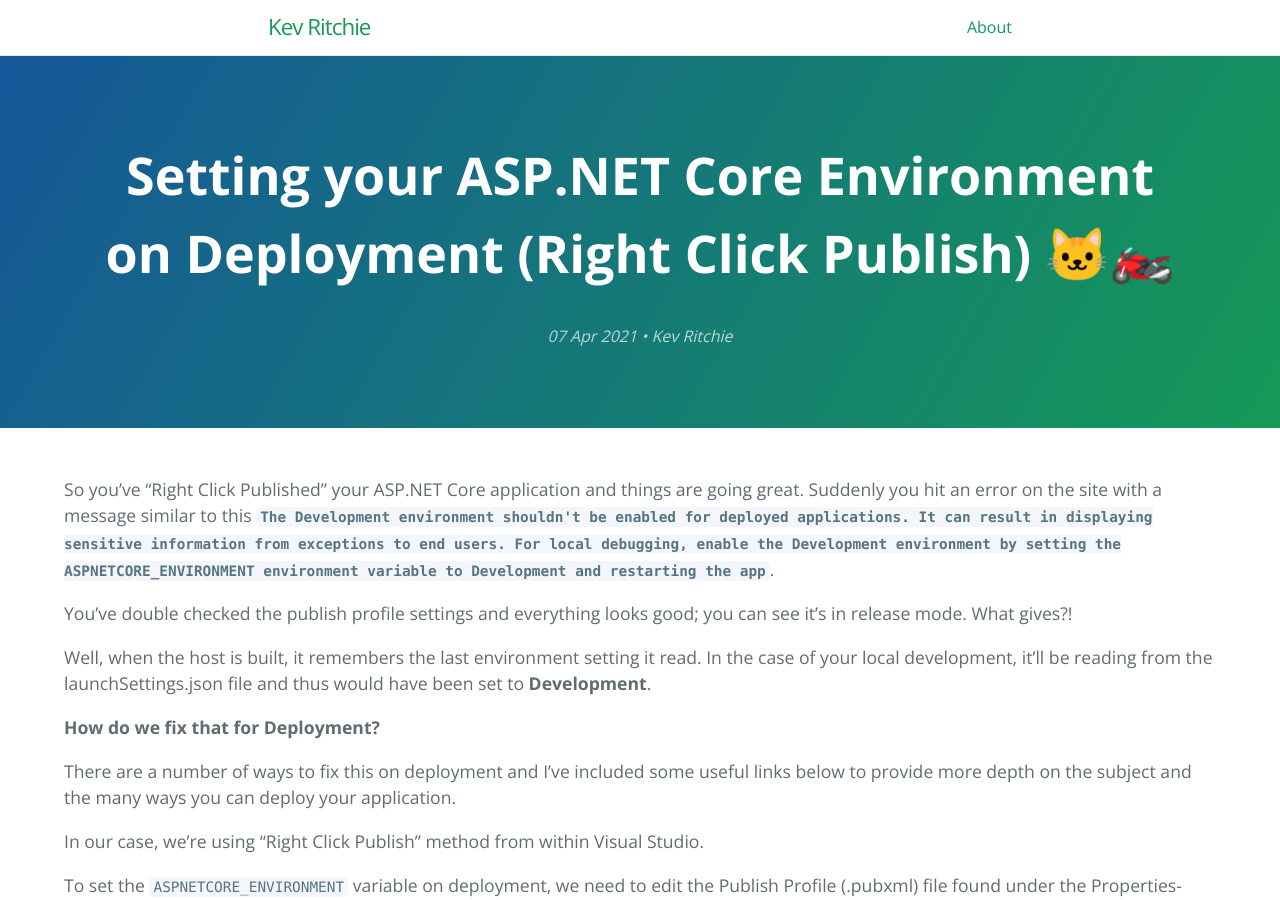
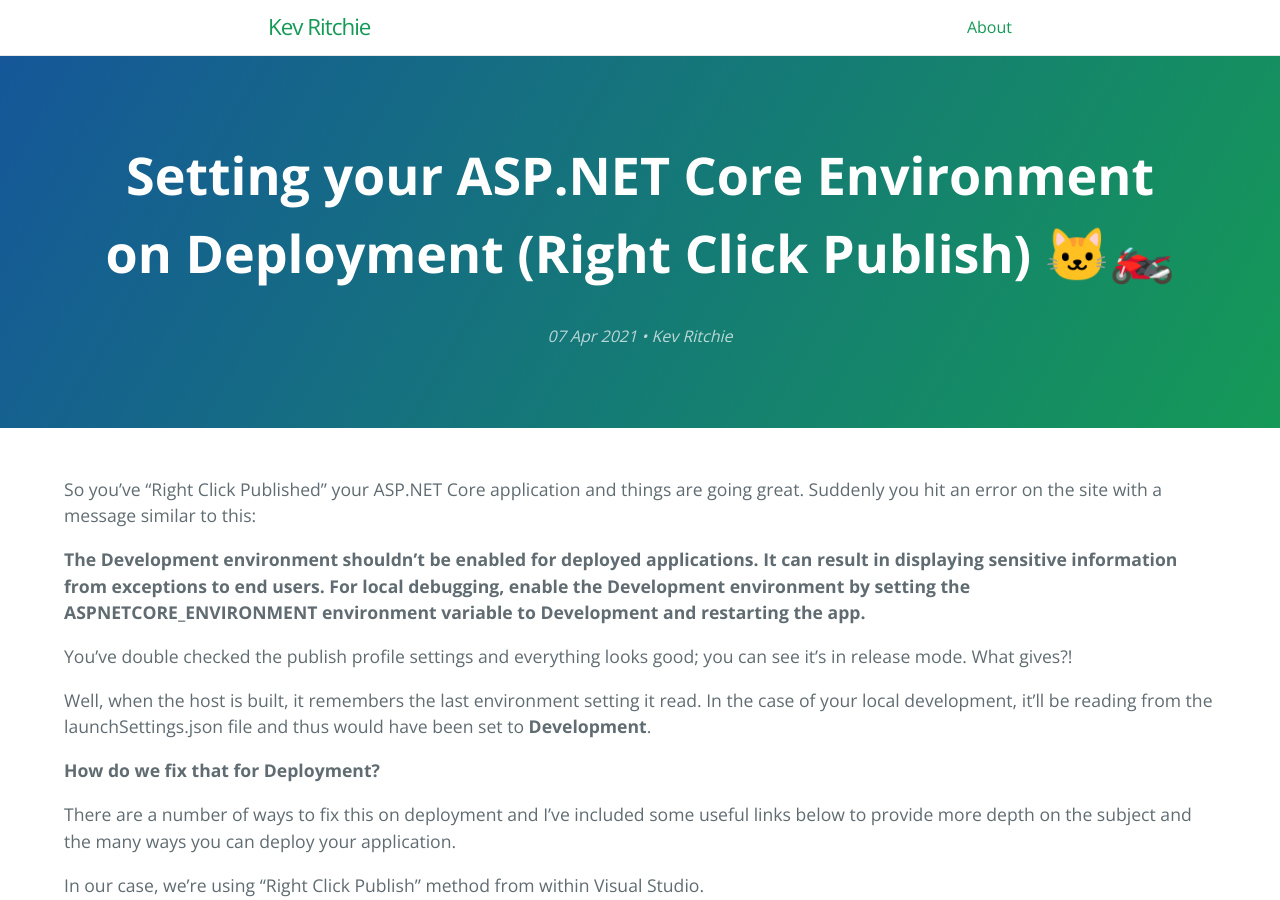
Before and after one commit to KevRitchie/KevRitchie.github.io, a Jekyll site: the page built from _posts/2021-04-07-aspnetcore-environment-variable.markdown, in a window 1280 px wide and 900 px high. Built offline with Jekyll 4.4.1, drawn with Linux system fonts in a browser that asks for light colours.

Commit message:
Fixed formatting issue on home page

```diff
--- a/_posts/2021-04-07-aspnetcore-environment-variable.markdown
+++ b/_posts/2021-04-07-aspnetcore-environment-variable.markdown
@@ -5,7 +5,9 @@
 categories: aspnet core environment
 ---
 
-So you've "Right Click Published" your ASP.NET Core application and things are going great.  Suddenly you hit an error on the site with a message similar to this **`The Development environment shouldn't be enabled for deployed applications. It can result in displaying sensitive information from exceptions to end users. For local debugging, enable the Development environment by setting the ASPNETCORE_ENVIRONMENT environment variable to Development and restarting the app`**.
+So you've "Right Click Published" your ASP.NET Core application and things are going great.  Suddenly you hit an error on the site with a message similar to this:
+
+**The Development environment shouldn't be enabled for deployed applications. It can result in displaying sensitive information from exceptions to end users. For local debugging, enable the Development environment by setting the ASPNETCORE_ENVIRONMENT environment variable to Development and restarting the app.**
 
 You've double checked the publish profile settings and everything looks good; you can see it's in release mode.  What gives?!
 
```
